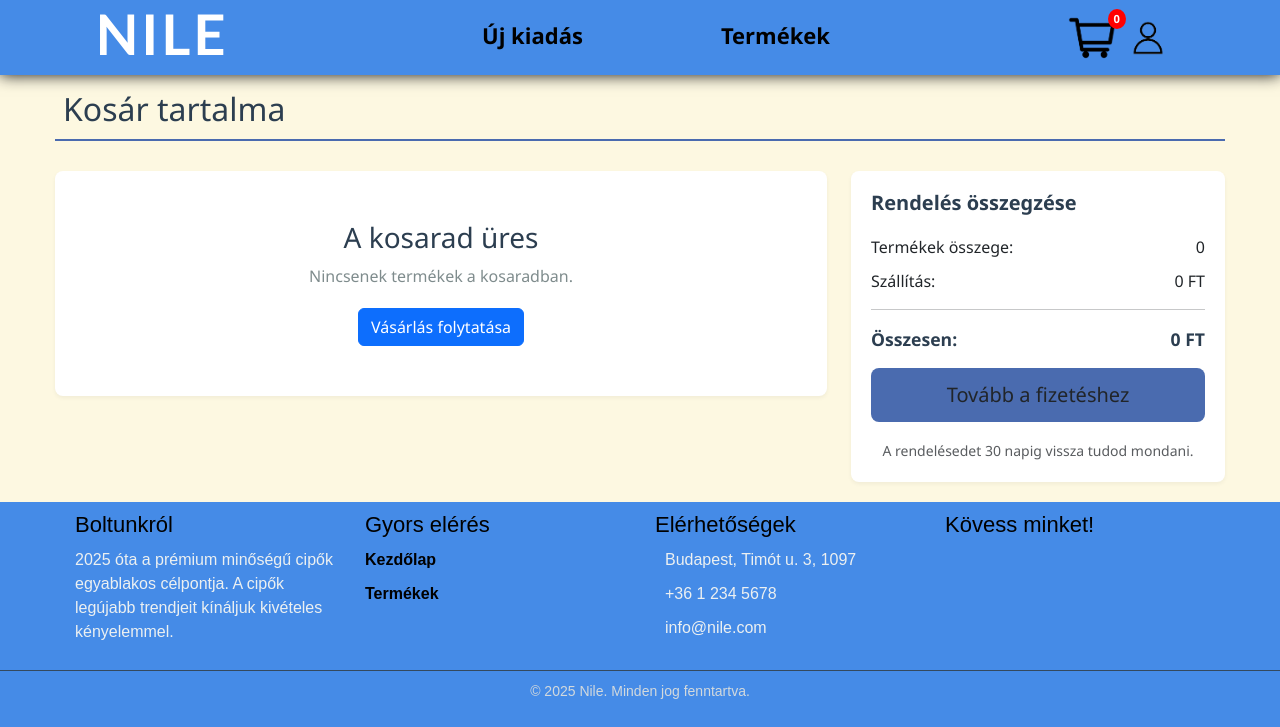
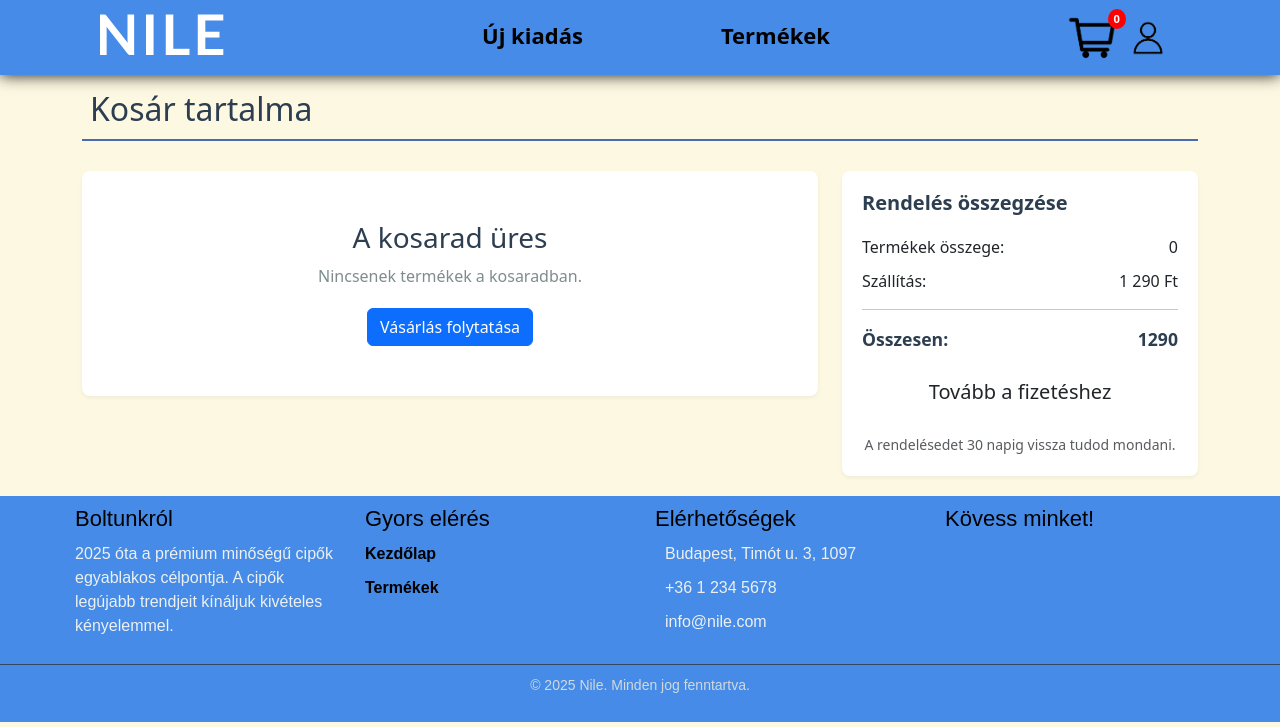
Before and after one commit to dominikgolarics/Webshop, a PHP site: page /kosar in a window 1280 px wide. Shown: the top 727 px of the page. Run offline with PHP 8.4, Linux system fonts and the light colour scheme; data that the repository does not hold is empty.

Commit message:
Revert "kosár finomítása"
This reverts commit fe61cacec1ae07792657fe03195e9fe5af6f9649.

```diff
--- a/kosar.php
+++ b/kosar.php
@@ -7,7 +7,6 @@
     $stmt->execute();
     $result = $stmt->get_result()->fetch_all(MYSQLI_ASSOC);
     ?>
-    <link rel="stylesheet" href="/style/kosar_oldal.css">
     <div class="container cart-container">
         <div class="row">
             <div class="col-12">
@@ -112,12 +111,12 @@
                     </div>
                     <div class="summary-row">
                         <span>Szállítás:</span>
-                        <span><?php if(!empty($result)){ echo "1290 FT";}else{ echo "0 FT";} ?></span>
+                        <span>1 290 Ft</span>
                     </div>
                     <hr>
                     <div class="summary-row mb-3">
                         <span class="summary-total">Összesen:</span>
-                        <span class="summary-total"><?php if(!empty($result)){ echo ($összeg+1290)." FT";}else{ echo "0 FT";} ?></span>
+                        <span class="summary-total"><?php echo $összeg+1290; ?></span>
                     </div>
                     <button class="btn btn-checkout btn-lg mb-3">Tovább a fizetéshez</button>
                     <div class="text-center">
```
